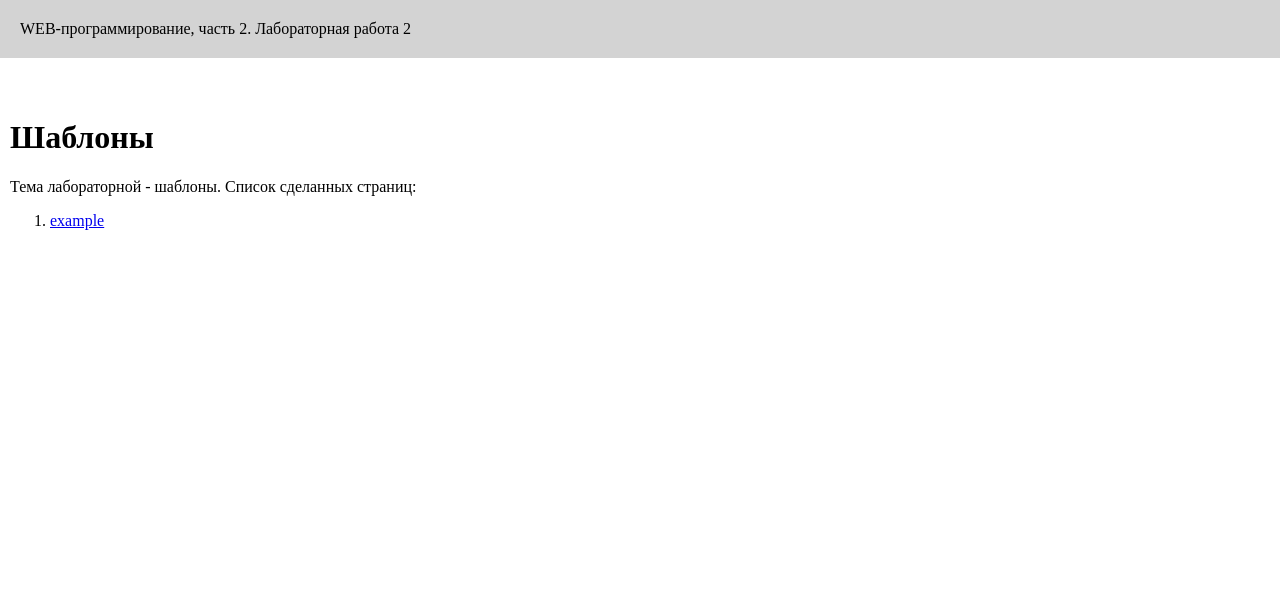
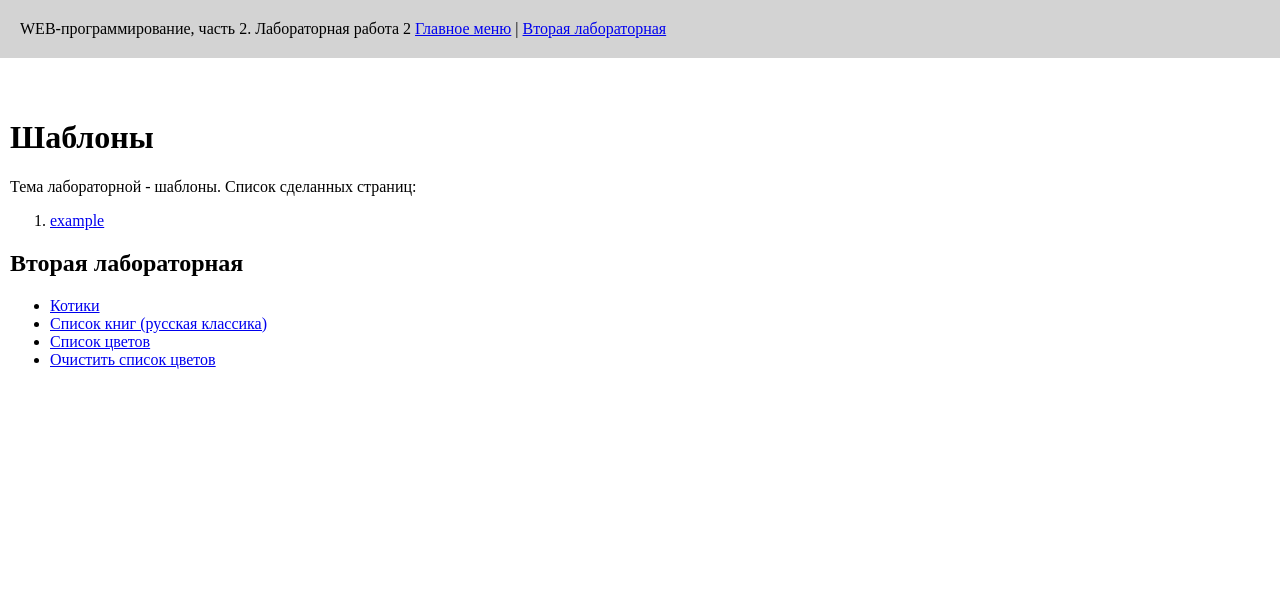
Before and after one commit to Teya01/web--programming-labs-2, a Flask app: page /lab2/ in a window 1280 px wide. Shown: the top 609 px of the page. Run offline with Flask 3, Linux system fonts and the light colour scheme.

Commit message:
Добавление ссылок

```diff
--- a/app.py
+++ b/app.py
@@ -240,6 +240,8 @@ def bad_request(error):
     ''', 400
 
 @app.route("/")
+def index():
+    return render_template('index.html')
 
 @app.route('/lab2/example')
 def example():
--- a/templates/base.html
+++ b/templates/base.html
@@ -9,6 +9,8 @@
 <body>
     <header>
         WEB-программирование, часть 2. {{ self.lab() }}
+        <a href="{{ url_for('index') }}">Главное меню</a> |
+        <a href="{{ url_for('lab2') }}">Вторая лабораторная</a>
     </header>
 
     <main>
--- a/templates/lab2.html
+++ b/templates/lab2.html
@@ -12,4 +12,11 @@
             <a href="/lab2/example">example</a>
         </li>
     </ol>
+    <h2>Вторая лабораторная</h2>
+    <ul>
+        <li><a href="{{ url_for('show_cats') }}">Котики</a></li>
+        <li><a href="{{ url_for('show_books') }}">Список книг (русская классика)</a></li>
+        <li><a href="{{ url_for('all_flowers') }}">Список цветов</a></li>
+        <li><a href="{{ url_for('clear_flowers') }}">Очистить список цветов</a></li>
+    </ul>
 {% endblock %}
```
Also changed, not shown: templates/cats.html (+6 -9 lines), templates/index.html (added, +8 -0 lines).
